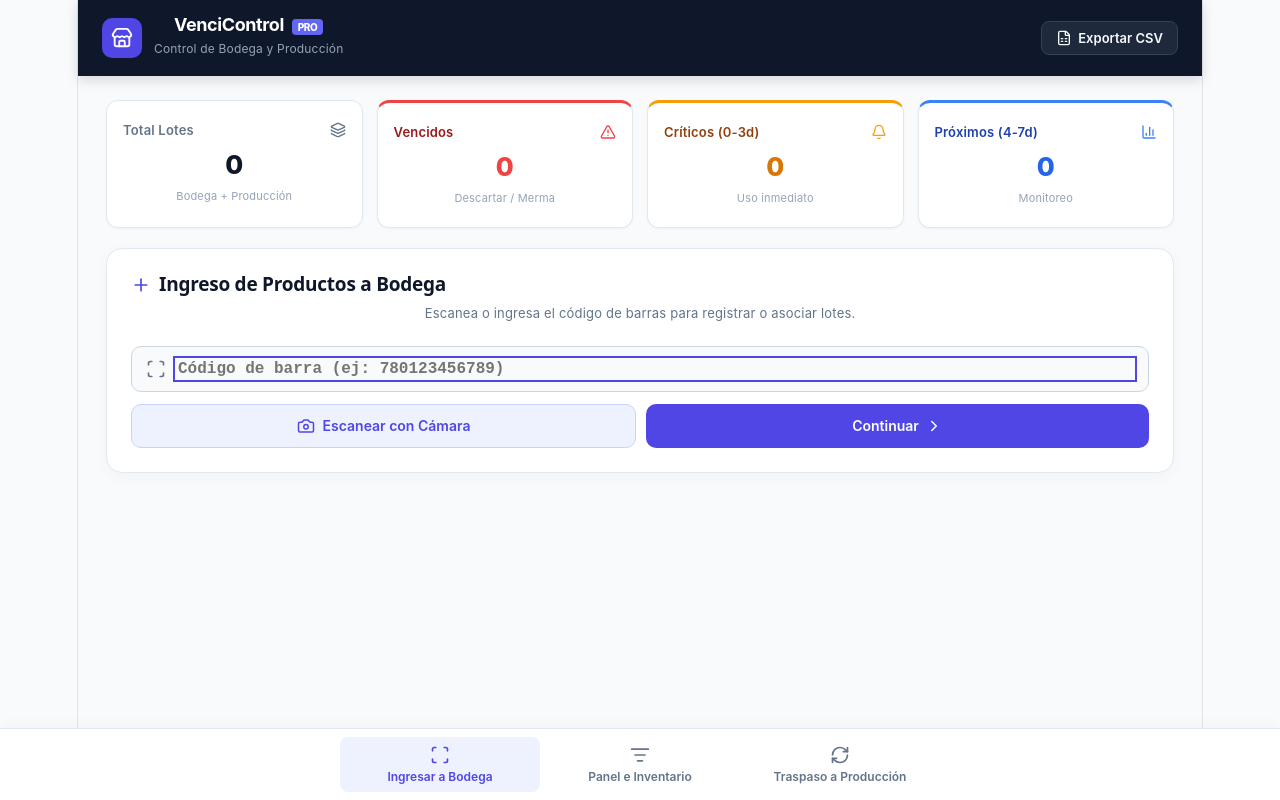
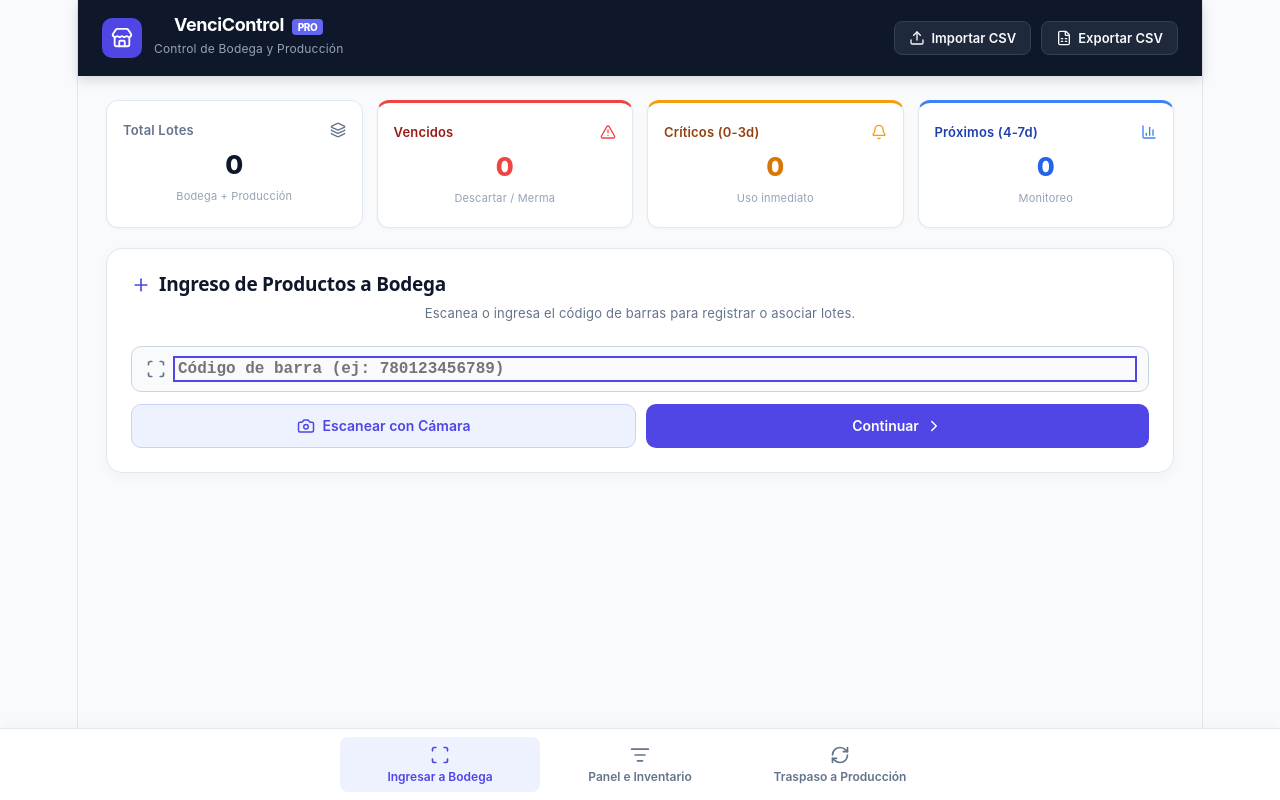
Before and after one commit to martorellanac3121-blip/control-vencimientos, a React (Vite) app: page / in a window 1280 px wide. Built offline with nearby package versions, Linux system fonts and the light colour scheme.

Commit message:
Actualizacion importar csv

```diff
--- a/src/App.jsx
+++ b/src/App.jsx
@@ -21,7 +21,8 @@
   Layers,
   Sparkles,
   RefreshCw,
-  Factory
+  Factory,
+  Upload
 } from "lucide-react";
 import GestionTraspaso, { CameraScannerModal, resolverCodigo } from "./GestionTraspaso";
 
@@ -142,6 +143,55 @@
   document.body.removeChild(link);
   URL.revokeObjectURL(url);
   return true;
+}
+
+function importarCSV(contenidoCSV, productosActuales, lotesActuales) {
+  const lineas = contenidoCSV.split(/\r?\n/).filter((linea) => linea.trim() !== "");
+  if (lineas.length <= 1) {
+    return { exito: false, mensaje: "El archivo CSV está vacío o solo contiene encabezados." };
+  }
+
+  const nuevosProductos = { ...productosActuales };
+  const nuevosLotes = [...lotesActuales];
+  let contadorImportados = 0;
+
+  for (let i = 1; i < lineas.length; i++) {
+    const linea = lineas[i];
+    const columnas = linea.split(";").map((col) => col.replace(/^"|"$/g, "").trim());
+
+    if (columnas.length >= 7) {
+      const barcode = columnas[0];
+      const nombre = columnas[1];
+      const categoria = columnas[2] || "Otro";
+      const ubicacionTxt = columnas[3];
+      const cantidad = parseInt(columnas[4], 10) || 1;
+      const fechaIngreso = columnas[5] !== "-" ? columnas[5] : new Date().toISOString().slice(0, 10);
+      const fechaVencimiento = columnas[6];
+
+      if (barcode && nombre && fechaVencimiento) {
+        nuevosProductos[barcode] = { nombre, categoria };
+
+        nuevosLotes.push({
+          id: uid(),
+          barcode,
+          nombre,
+          categoria,
+          fechaIngreso,
+          fechaVencimiento,
+          cantidad,
+          ubicacion: ubicacionTxt === "Producción" ? "produccion" : "bodega"
+        });
+        contadorImportados++;
+      }
+    }
+  }
+
+  return {
+    exito: true,
+    nuevosProductos,
+    nuevosLotes,
+    contadorImportados
+  };
 }
 
 export default function App() {
@@ -279,6 +329,26 @@
     if (exito) mostrarToast("Reporte descargado con éxito.", "ok");
   };
 
+  const handleImportarCSV = (e) => {
+    const file = e.target.files[0];
+    if (!file) return;
+
+    const reader = new FileReader();
+    reader.onload = (evt) => {
+      const contenido = evt.target.result;
+      const resultado = importarCSV(contenido, productos, lotes);
+
+      if (resultado.exito) {
+        guardar(resultado.nuevosProductos, resultado.nuevosLotes);
+        mostrarToast(`¡Éxito! Se importaron ${resultado.contadorImportados} lote(s) correctamente.`, "ok");
+      } else {
+        mostrarToast(resultado.mensaje || "Error al leer el archivo CSV.", "error");
+      }
+    };
+    reader.readAsText(file, "UTF-8");
+    e.target.value = "";
+  };
+
   const irAPanelConFiltro = (filtro) => {
     setFiltroInicial(filtro);
     setVista("panel");
@@ -308,7 +378,11 @@
         @keyframes spin { 0% { transform: rotate(0deg); } 100% { transform: rotate(360deg); } }
       `}</style>
 
-      <Header totalCriticos={totalCriticosYVencidos} onExportar={handleExportar} />
+      <Header
+        totalCriticos={totalCriticosYVencidos}
+        onExportar={handleExportar}
+        onImportarCSV={handleImportarCSV}
+      />
 
       <main style={S.mainContainer}>
         <KpiDashboard lotes={lotes} onVerFiltro={irAPanelConFiltro} />
@@ -365,7 +439,9 @@
   );
 }
 
-function Header({ totalCriticos, onExportar }) {
+function Header({ totalCriticos, onExportar, onImportarCSV }) {
+  const fileInputRef = useRef(null);
+
   return (
     <header style={S.header}>
       <div style={S.headerBrand}>
@@ -381,6 +457,23 @@
       </div>
 
       <div style={S.headerActions}>
+        <input
+          type="file"
+          accept=".csv"
+          ref={fileInputRef}
+          onChange={onImportarCSV}
+          style={{ display: "none" }}
+        />
+
+        <button
+          onClick={() => fileInputRef.current && fileInputRef.current.click()}
+          style={S.btnExportHeader}
+          title="Importar y unificar reporte CSV"
+        >
+          <Upload size={16} />
+          <span style={S.btnExportText}>Importar CSV</span>
+        </button>
+
         <button onClick={onExportar} style={S.btnExportHeader} title="Exportar reporte CSV">
           <FileSpreadsheet size={16} />
           <span style={S.btnExportText}>Exportar CSV</span>
```
